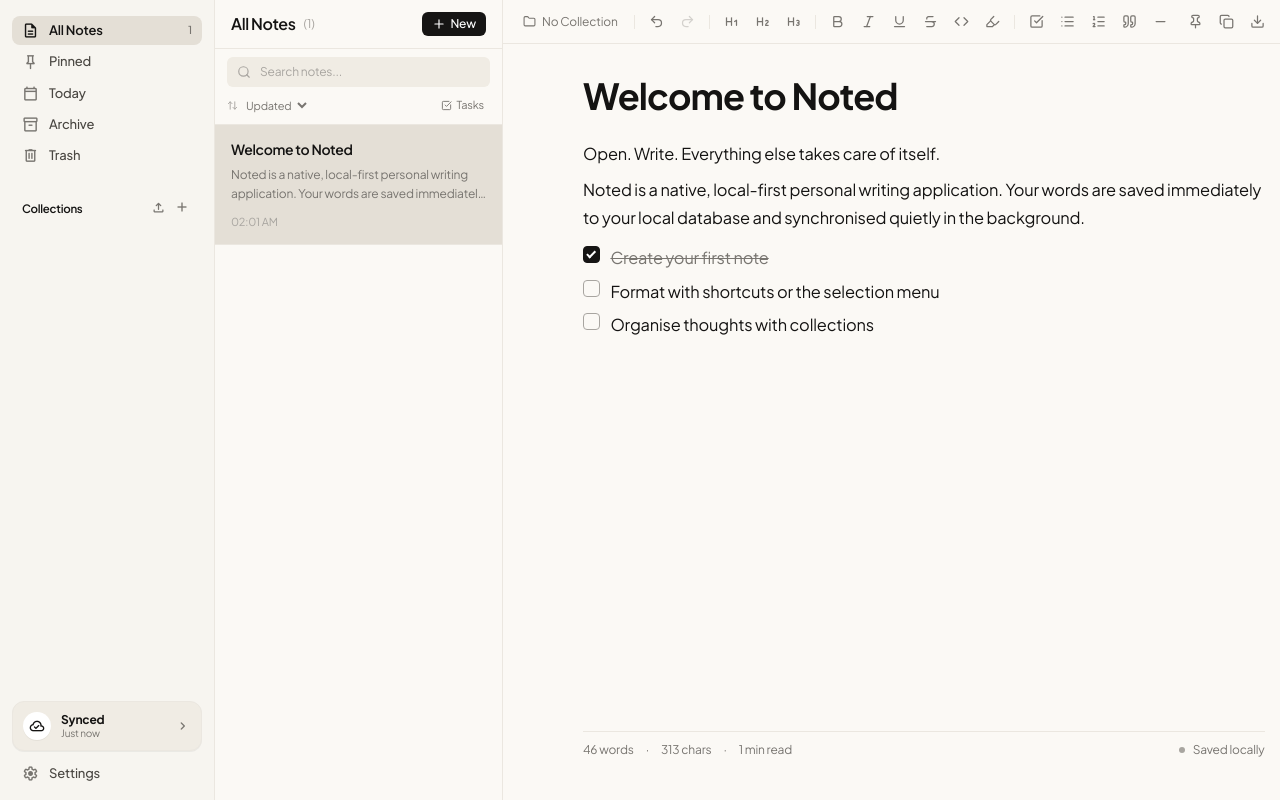
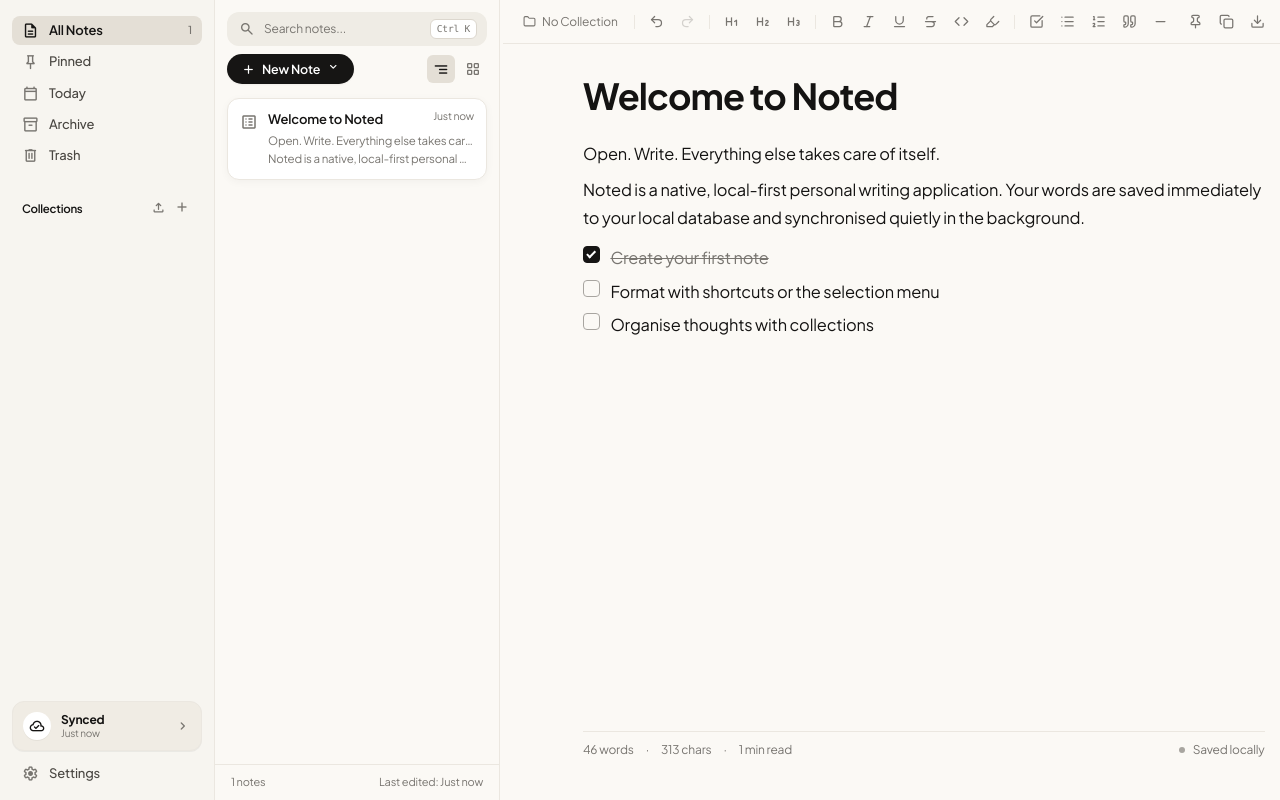
Before and after one commit to jayo14/noted, a React (Vite) app: page / in a window 1280 px wide. Built offline with nearby package versions, Linux system fonts and the light colour scheme.

Commit message:
feat: redesign notes panel with ctrl-k search and new note pill

```diff
--- a/src/components/notes/NoteCard.tsx
+++ b/src/components/notes/NoteCard.tsx
@@ -1,7 +1,7 @@
 import React from "react";
 import type { Note, Collection } from "@/types";
-import { extractTitleAndPreview, formatDate } from "@/lib/utils";
-import { Pin } from "lucide-react";
+import { extractTextFromJSONContent, formatCompactRelativeTime } from "@/lib/utils";
+import { Icon } from "@/components/ui/Icon";
 
 interface NoteCardProps {
   note: Note;
@@ -11,6 +11,62 @@ interface NoteCardProps {
   onClick: () => void;
 }
 
+function getNoteCardIcon(note: Note, collectionName?: string): string {
+  const titleLower = (note.title || "").toLowerCase();
+  const colLower = (collectionName || "").toLowerCase();
+  const raw = JSON.stringify(note.content);
+
+  if (titleLower.includes("grocery") || titleLower.includes("shop") || titleLower.includes("market")) {
+    return "shopping_cart";
+  }
+  if (titleLower.includes("poem") || titleLower.includes("quote") || raw.includes('"type":"blockquote"')) {
+    return "format_quote";
+  }
+  if (titleLower.includes("idea") || colLower.includes("idea") || titleLower.includes("platform")) {
+    return "lightbulb";
+  }
+  if (titleLower.includes("study") || titleLower.includes("learn") || titleLower.includes("machine learning")) {
+    return "school";
+  }
+  if (titleLower.includes("later") || colLower.includes("later") || titleLower.includes("wishlist")) {
+    return "bookmark";
+  }
+  if (raw.includes('"type":"taskList"') || raw.includes('"type":"taskItem"') || titleLower.includes("plan") || titleLower.includes("roadmap")) {
+    return "list_alt";
+  }
+  return "description";
+}
+
+function extractStructuredPreview(note: Note): { lines: string[] } {
+  const content = note.content;
+  if (!content || !content.content) {
+    return { lines: [] };
+  }
+
+  const lines: string[] = [];
+
+  for (const node of content.content) {
+    if (lines.length >= 2) break;
+
+    if (node.type === "taskList" && node.content) {
+      for (const item of node.content) {
+        if (lines.length >= 2) break;
+        const text = extractTextFromJSONContent(item).trim();
+        if (text) {
+          lines.push(`- ${text}`);
+        }
+      }
+    } else if (node.type === "paragraph" || node.type === "heading" || node.type === "blockquote") {
+      const text = extractTextFromJSONContent(node).trim();
+      if (text && text !== note.title) {
+        lines.push(text);
+      }
+    }
+  }
+
+  return { lines };
+}
+
 export const NoteCard: React.FC<NoteCardProps> = ({
   note,
   isSelected,
@@ -18,45 +74,63 @@ export const NoteCard: React.FC<NoteCardProps> = ({
   searchSnippet,
   onClick,
 }) => {
-  const { preview } = extractTitleAndPreview(note.content, note.title);
   const collection = collections.find((c) => c.id === note.collection_id);
+  const iconName = getNoteCardIcon(note, collection?.name);
+  const relativeTime = formatCompactRelativeTime(note.updated_at);
+  const { lines } = extractStructuredPreview(note);
 
   return (
     <div
       onClick={onClick}
-      className={`group relative flex cursor-pointer flex-col gap-1.5 px-4 py-3.5 transition-colors border-b border-[var(--border-subtle)] ${
+      className={`group relative flex cursor-pointer gap-2.5 rounded-xl p-3 transition-all select-none mb-1 mx-2 ${
         isSelected
-          ? "bg-[var(--bg-surface-active)]"
-          : "hover:bg-[var(--bg-surface)] bg-transparent"
+          ? "bg-white dark:bg-[#232321] border border-[var(--border-subtle)] shadow-[0_2px_8px_rgba(0,0,0,0.04)]"
+          : "bg-transparent hover:bg-[var(--bg-surface-hover)] border border-transparent"
       }`}
     >
-      {/* Title & Pin row */}
-      <div className="flex items-center justify-between gap-2">
-        <h3 className="truncate text-sm font-semibold tracking-tight text-[var(--text-primary)]">
+      {/* Category icon on left */}
+      <div className="pt-0.5 flex-shrink-0 text-[var(--text-muted)]">
+        <Icon name={iconName} size={18} />
+      </div>
+
+      {/* Main card body */}
+      <div className="flex flex-1 flex-col min-w-0">
+        {/* Title & Time row */}
+        <div className="flex items-start justify-between gap-1.5">
+          <h3 className="truncate text-[13px] font-semibold text-[var(--text-primary)] leading-snug">
             {note.title || "Untitled"}
           </h3>
+          <div className="flex flex-col items-end flex-shrink-0">
+            <span className="text-[10.5px] text-[var(--text-muted)] leading-none">
+              {relativeTime}
+            </span>
             {note.is_pinned && (
-          <Pin size={12} className="flex-shrink-0 text-[var(--text-muted)] fill-[var(--text-muted)]" />
+              <Icon name="keep" size={13} className="mt-1 text-[var(--text-muted)] rotate-45" />
             )}
           </div>
+        </div>
 
-      {/* Preview Snippet */}
-      <p className="line-clamp-2 text-xs leading-relaxed text-[var(--text-muted)]">
+        {/* Preview text or task items */}
+        <div className="mt-1 flex flex-col gap-0.5">
           {searchSnippet ? (
+            <p className="line-clamp-2 text-[11px] leading-relaxed text-[var(--text-muted)]">
               <span className="font-medium text-[var(--text-primary)]">{searchSnippet}</span>
+            </p>
+          ) : lines.length > 0 ? (
+            lines.map((line, idx) => (
+              <p
+                key={idx}
+                className="truncate text-[11.5px] leading-snug text-[var(--text-muted)]"
+              >
+                {line}
+              </p>
+            ))
           ) : (
-          preview || "Empty note"
+            <p className="text-[11.5px] text-[var(--text-subtle)] italic leading-snug">
+              No additional text
+            </p>
           )}
-      </p>
-
-      {/* Date & Collection Tag */}
-      <div className="mt-1 flex items-center justify-between text-[11px] text-[var(--text-subtle)]">
-        <span>{formatDate(note.updated_at)}</span>
-        {collection && (
-          <span className="rounded bg-[var(--bg-surface-active)] px-1.5 py-0.5 text-[10px] text-[var(--text-muted)]">
-            {collection.name}
-          </span>
-        )}
+        </div>
       </div>
     </div>
   );
--- a/src/components/notes/NotesPanel.tsx
+++ b/src/components/notes/NotesPanel.tsx
@@ -1,8 +1,9 @@
-import React, { useRef } from "react";
+import React, { useRef, useState } from "react";
 import type { Note, Collection, FilterState, SortOption } from "@/types";
 import { NoteCard } from "./NoteCard";
 import { searchService } from "@/services/searchService";
-import { Search, Plus, X, FileText, Trash2, ArrowUpDown, CheckSquare } from "lucide-react";
+import { formatCompactRelativeTime } from "@/lib/utils";
+import { Icon } from "@/components/ui/Icon";
 
 interface NotesPanelProps {
   notes: Note[];
@@ -33,143 +34,152 @@ export const NotesPanel: React.FC<NotesPanelProps> = ({
 }) => {
   const internalSearchRef = useRef<HTMLInputElement>(null);
   const searchInputRef = externalSearchRef || internalSearchRef;
+  const [viewMode, setViewMode] = useState<"list" | "grid">("list");
+  const [isNewMenuOpen, setIsNewMenuOpen] = useState(false);
 
   const searchResults = searchService.filterNotes(notes, filter);
 
-  const currentCollection = collections.find((c) => c.id === filter.collectionId);
+  // Compute most recently edited note for the bottom bar "Last edited: X"
+  const mostRecentNote = notes.reduce<Note | null>((latest, current) => {
+    if (!latest) return current;
+    return new Date(current.updated_at).getTime() > new Date(latest.updated_at).getTime()
+      ? current
+      : latest;
+  }, null);
 
-  const getSectionTitle = () => {
-    switch (filter.section) {
-      case "all":
-        return "All Notes";
-      case "pinned":
-        return "Pinned";
-      case "collection":
-        return currentCollection ? currentCollection.name : "Collection";
-      case "trash":
-        return "Trash";
-      default:
-        return "Notes";
-    }
-  };
+  const lastEditedTime = mostRecentNote
+    ? formatCompactRelativeTime(mostRecentNote.updated_at)
+    : "Recently";
 
   return (
-    <div className="flex h-full w-full flex-col border-r border-[var(--border-subtle)] bg-[var(--bg-app)]">
-      {/* Top Header with title and New Note action */}
-      <div className="flex items-center justify-between border-b border-[var(--border-subtle)] px-4 py-3">
-        <div className="flex items-center gap-2">
-          <h2 className="text-base font-semibold tracking-tight text-[var(--text-primary)]">
-            {getSectionTitle()}
-          </h2>
-          <span className="text-xs text-[var(--text-subtle)]">
-            ({searchResults.length})
-          </span>
-        </div>
-
-        <div className="flex items-center gap-1.5">
-          {filter.section === "trash" ? (
-            onEmptyTrash && searchResults.length > 0 && (
-              <button
-                onClick={onEmptyTrash}
-                className="flex items-center gap-1 rounded px-2 py-1 text-xs text-red-500 hover:bg-red-500/10 transition-colors"
-                title="Empty Trash"
-              >
-                <Trash2 size={13} />
-                <span>Empty</span>
-              </button>
-            )
-          ) : (
-            <button
-              onClick={onCreateNote}
-              className="flex items-center gap-1 rounded-md bg-[var(--accent)] px-2.5 py-1 text-xs font-medium text-[var(--accent-contrast)] hover:opacity-90 transition-opacity"
-              title="New Note (Cmd+N)"
-            >
-              <Plus size={14} />
-              <span>New</span>
-            </button>
-          )}
-        </div>
-      </div>
-
-      {/* Search Input */}
-      <div className="border-b border-[var(--border-subtle)] px-3 py-2">
+    <div className="flex h-full w-[285px] flex-shrink-0 flex-col border-r border-[var(--border-subtle)] bg-[var(--bg-notes-panel)] select-none">
+      {/* Search Input Bar matching Image 1 */}
+      <div className="p-3 pb-2">
         <div className="relative flex items-center">
-          <Search size={14} className="absolute left-2.5 text-[var(--text-subtle)] pointer-events-none" />
+          <Icon
+            name="search"
+            size={16}
+            className="absolute left-3 text-[var(--text-muted)] pointer-events-none"
+          />
           <input
             ref={searchInputRef}
             type="text"
             placeholder="Search notes..."
             value={filter.searchQuery}
             onChange={(e) => onSearchChange(e.target.value)}
-            className="w-full rounded-md bg-[var(--bg-surface)] py-1.5 pl-8 pr-7 text-xs text-[var(--text-primary)] placeholder-[var(--text-subtle)] outline-none transition-colors border border-transparent focus:border-[var(--border-strong)]"
+            className="w-full rounded-xl bg-[#EFECE5] dark:bg-[#252522] py-2 pl-9 pr-14 text-xs text-[var(--text-primary)] placeholder-[var(--text-muted)] outline-none border border-transparent focus:border-[var(--border-strong)] transition-all"
           />
-          {filter.searchQuery && (
-            <button
-              onClick={() => onSearchChange("")}
-              className="absolute right-2 text-[var(--text-subtle)] hover:text-[var(--text-primary)]"
+          <div className="absolute right-2.5 flex items-center gap-1 pointer-events-none">
+            <kbd className="rounded-md border border-[var(--border-strong)] bg-[var(--bg-editor)] px-1.5 py-0.5 font-mono text-[9.5px] font-medium text-[var(--text-muted)]">
+              Ctrl K
+            </kbd>
+          </div>
+        </div>
+      </div>
+
+      {/* Action Row: + New Note button and View Switchers */}
+      <div className="flex items-center justify-between px-3 pb-2.5">
+        <div className="relative">
+          <button
+            onClick={onCreateNote}
+            className="flex items-center gap-1.5 rounded-full bg-[#161514] dark:bg-[#f7f5f0] px-3.5 py-1.5 text-xs font-semibold text-white dark:text-[#161514] hover:opacity-90 transition-opacity shadow-xs cursor-pointer"
+            title="Create note"
+          >
+            <Icon name="add" size={15} />
+            <span className="text-[12.5px]">New Note</span>
+            <span
+              onClick={(e) => {
+                e.stopPropagation();
+                setIsNewMenuOpen((prev) => !prev);
+              }}
+              className="hover:opacity-75"
             >
-              <X size={13} />
-            </button>
+              <Icon name="expand_more" size={14} />
+            </span>
+          </button>
+
+          {/* New note dropdown */}
+          {isNewMenuOpen && (
+            <div className="absolute left-0 top-9 z-30 w-44 rounded-xl border border-[var(--border-subtle)] bg-[var(--bg-editor)] p-1 shadow-lg">
+              <button
+                onClick={() => {
+                  onCreateNote();
+                  setIsNewMenuOpen(false);
+                }}
+                className="flex w-full items-center gap-2 rounded-lg px-2.5 py-1.5 text-xs text-[var(--text-primary)] hover:bg-[var(--bg-surface)]"
+              >
+                <Icon name="edit_note" size={15} />
+                <span>Blank Note</span>
+              </button>
+              {onToggleChecklistFilter && (
+                <button
+                  onClick={() => {
+                    onToggleChecklistFilter();
+                    setIsNewMenuOpen(false);
+                  }}
+                  className="flex w-full items-center gap-2 rounded-lg px-2.5 py-1.5 text-xs text-[var(--text-primary)] hover:bg-[var(--bg-surface)]"
+                >
+                  <Icon name="check_box" size={15} />
+                  <span>Checklist Note</span>
+                </button>
+              )}
+            </div>
           )}
         </div>
 
-        {/* Sort & Quick Filter Pill Controls */}
-        <div className="mt-2 flex items-center justify-between text-[11px] text-[var(--text-muted)]">
-          <div className="flex items-center gap-1">
-            <span className="flex items-center gap-1 text-[var(--text-subtle)]">
-              <ArrowUpDown size={11} />
-            </span>
-            <select
-              value={filter.sortBy || "updated"}
-              onChange={(e) => onSortChange?.(e.target.value as SortOption)}
-              className="bg-transparent text-[11px] text-[var(--text-muted)] outline-none hover:text-[var(--text-primary)] cursor-pointer"
+        {/* View toggles: List & Grid icons matching Image 1 */}
+        <div className="flex items-center gap-1">
+          {filter.section === "trash" && onEmptyTrash && searchResults.length > 0 && (
+            <button
+              onClick={onEmptyTrash}
+              className="mr-1 rounded p-1 text-xs text-red-500 hover:bg-red-500/10"
+              title="Empty Trash"
             >
-              <option value="updated" className="bg-[var(--bg-surface)] text-[var(--text-primary)]">Updated</option>
-              <option value="created" className="bg-[var(--bg-surface)] text-[var(--text-primary)]">Created</option>
-              <option value="title" className="bg-[var(--bg-surface)] text-[var(--text-primary)]">Title (A-Z)</option>
-            </select>
-          </div>
-
-          {onToggleChecklistFilter && (
-            <button
-              onClick={onToggleChecklistFilter}
-              className={`flex items-center gap-1 rounded px-1.5 py-0.5 transition-colors ${
-                filter.onlyChecklists
-                  ? "bg-[var(--accent)] text-[var(--accent-contrast)]"
-                  : "text-[var(--text-muted)] hover:bg-[var(--bg-surface)] hover:text-[var(--text-primary)]"
-              }`}
-              title="Filter notes with checklists"
-            >
-              <CheckSquare size={11} />
-              <span>Tasks</span>
+              <Icon name="delete" size={15} />
             </button>
           )}
+
+          <button
+            onClick={() => setViewMode("list")}
+            className={`flex h-7 w-7 items-center justify-center rounded-md transition-colors ${
+              viewMode === "list"
+                ? "bg-[var(--bg-surface-active)] text-[var(--text-primary)]"
+                : "text-[var(--text-muted)] hover:bg-[var(--bg-surface-hover)] hover:text-[var(--text-primary)]"
+            }`}
+            title="List view"
+          >
+            <Icon name="segment" size={17} />
+          </button>
+
+          <button
+            onClick={() => setViewMode("grid")}
+            className={`flex h-7 w-7 items-center justify-center rounded-md transition-colors ${
+              viewMode === "grid"
+                ? "bg-[var(--bg-surface-active)] text-[var(--text-primary)]"
+                : "text-[var(--text-muted)] hover:bg-[var(--bg-surface-hover)] hover:text-[var(--text-primary)]"
+            }`}
+            title="Grid view"
+          >
+            <Icon name="grid_view" size={16} />
+          </button>
         </div>
       </div>
 
-      {/* Notes List */}
-      <div className="flex-1 overflow-y-auto">
+      {/* Note Cards List */}
+      <div className="flex-1 overflow-y-auto px-1 py-1">
         {searchResults.length === 0 ? (
-          <div className="flex h-64 flex-col items-center justify-center p-6 text-center">
-            <FileText size={28} className="mb-2 text-[var(--text-subtle)] opacity-40" />
-            <p className="text-xs font-medium text-[var(--text-muted)]">
+          <div className="flex h-56 flex-col items-center justify-center p-6 text-center text-[var(--text-muted)]">
+            <Icon name="description" size={32} className="mb-2 text-[var(--text-subtle)] opacity-40" />
+            <p className="text-xs font-medium">
               {filter.searchQuery
                 ? `No notes matching "${filter.searchQuery}"`
                 : filter.section === "trash"
                 ? "Trash is empty"
-                : "No notes yet"}
+                : "No notes here yet"}
             </p>
-            {filter.section !== "trash" && !filter.searchQuery && (
-              <button
-                onClick={onCreateNote}
-                className="mt-3 text-xs text-[var(--text-primary)] underline underline-offset-4 hover:opacity-80"
-              >
-                Create your first note
-              </button>
-            )}
           </div>
         ) : (
-          <div>
+          <div className={viewMode === "grid" ? "grid grid-cols-2 gap-1" : "flex flex-col"}>
             {searchResults.map(({ note, snippet }) => (
               <NoteCard
                 key={note.id}
@@ -183,6 +193,12 @@ export const NotesPanel: React.FC<NotesPanelProps> = ({
           </div>
         )}
       </div>
+
+      {/* Bottom Bar: note count and Last edited */}
+      <div className="flex h-9 items-center justify-between border-t border-[var(--border-subtle)] px-4 text-[11px] text-[var(--text-muted)] bg-[var(--bg-notes-panel)]">
+        <span>{searchResults.length} notes</span>
+        <span>Last edited: {lastEditedTime}</span>
+      </div>
     </div>
   );
 };
--- a/src/lib/utils.ts
+++ b/src/lib/utils.ts
@@ -30,6 +30,29 @@ export function formatDate(isoString: string): string {
       return "Yesterday";
     }
     if (diffDays < 7) {
+      return date.toLocaleDateString([], { weekday: "short" });
+    }
+    return date.toLocaleDateString([], { month: "short", day: "numeric" });
+  } catch {
+    return "";
+  }
+}
+
+export function formatCompactRelativeTime(isoString: string): string {
+  try {
+    const date = new Date(isoString);
+    const now = new Date();
+    const diffMs = Math.max(0, now.getTime() - date.getTime());
+    const diffSec = Math.floor(diffMs / 1000);
+    const diffMin = Math.floor(diffSec / 60);
+    const diffHour = Math.floor(diffMin / 60);
+    const diffDay = Math.floor(diffHour / 24);
+
+    if (diffMin < 1) return "Just now";
+    if (diffMin < 60) return `${diffMin}m ago`;
+    if (diffHour < 24) return `${diffHour}h ago`;
+    if (diffDay === 1) return "Yesterday";
+    if (diffDay < 7) {
       return date.toLocaleDateString([], { weekday: "short" });
     }
     return date.toLocaleDateString([], { month: "short", day: "numeric" });
```
Lines whose indentation alone changed are shown as unchanged.
